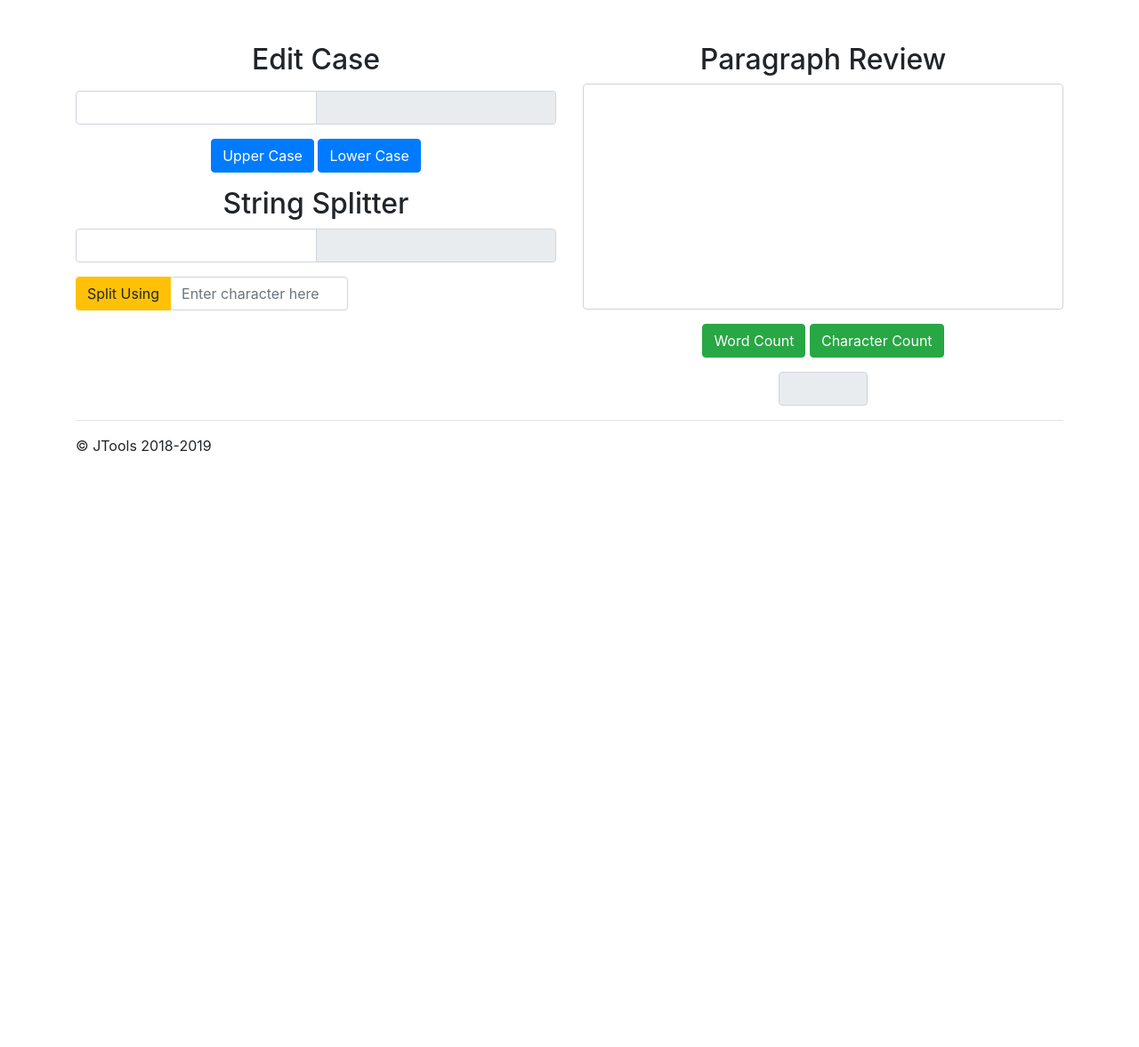
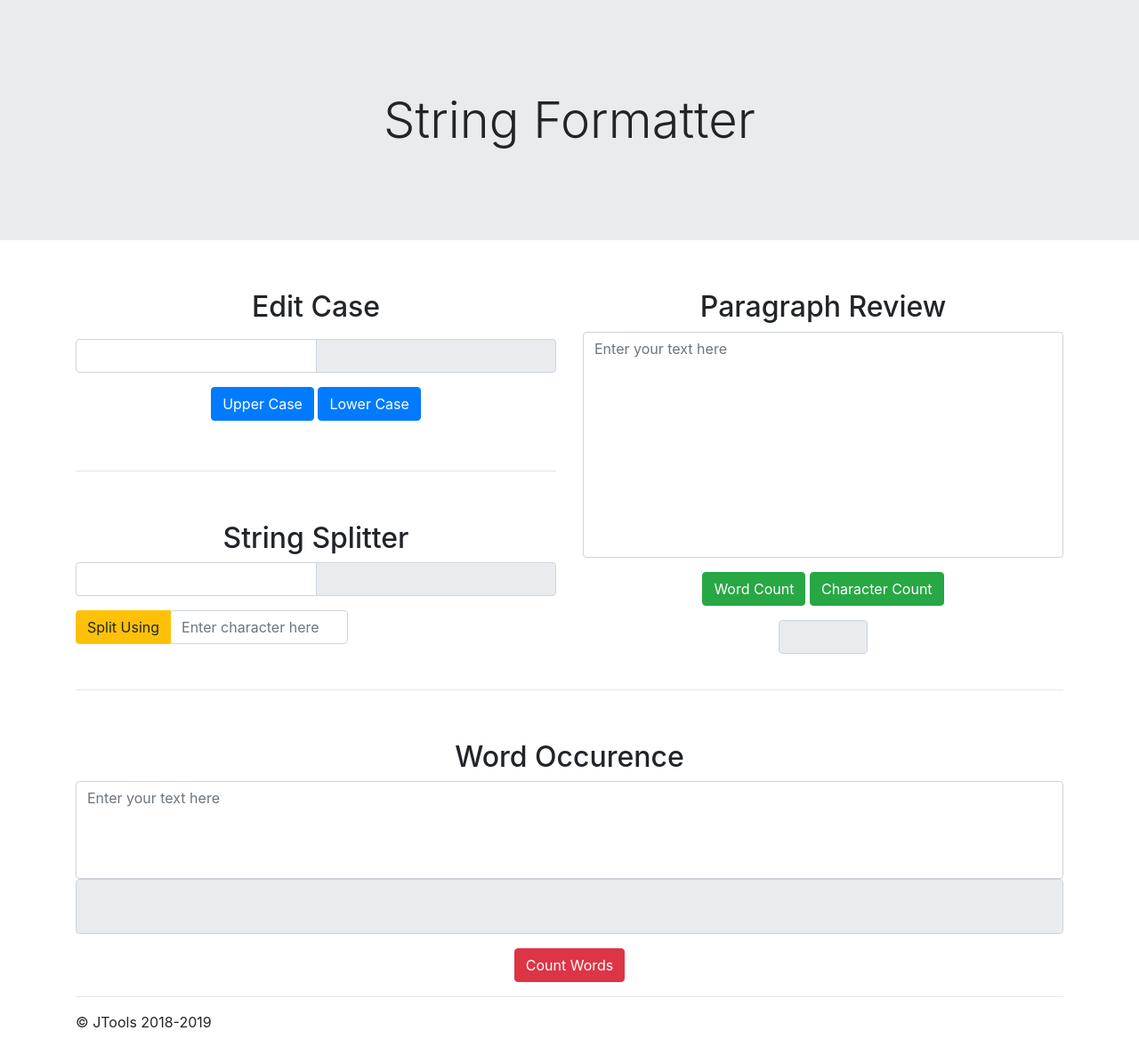
Before and after one commit to joshuazeltser/JTools, a Django app: page /stringFormatter/formatter/ in a window 1280 px wide. Shown: the part 56-1233 px from the top of the page at 89% size. Before the commit the page ends 563 px from the top, so only its background shows below. Run offline with Django 3.2, Linux system fonts and the light colour scheme; some libraries are stand-ins or nearby versions.

Commit message:
Completed formatter page apart from minor formatting problem

```diff
--- a/stringFormatter/templates/stringFormatter/formatter.html
+++ b/stringFormatter/templates/stringFormatter/formatter.html
@@ -20,6 +20,7 @@
       body {
          padding-top: 3.5rem;
         }
+
 
 
 
@@ -69,10 +70,11 @@
 </nav>
 
 <main role="main">
-
+<div class="jumbotron jumbotron-fluid">
+    <h1 class="display-4" align="center">String Formatter</h1>
+    </div>
     <br>
 
-    <br>
 
     <div class="container">
 
@@ -101,7 +103,9 @@
                                 autocomplete="off"> Lower Case
                         </button>
                     </p>
-
+                    <br>
+<hr>
+                    <br>
                     <p>
                     <h2>String Splitter</h2>
                     <div class="input-group">
@@ -112,13 +116,14 @@
                     </p>
 
 
-                    <div class="input-group" align="center">
+                    <div class="input-group">
                         <div class="input-group-prepend">
                             <button class="btn btn-warning" type="submit" name="split" value="split">Split Using
                             </button>
                         </div>
                         <div style="width: 200px;" align="center">
-                            <input type="text" class="form-control" name="input7" value="{{ content7 }}" placeholder="Enter character here" aria-label=""
+                            <input type="text" class="form-control" name="input7" value="{{ content7 }}"
+                                   placeholder="Enter character here" aria-label=""
                                    aria-describedby="basic-addon1">
                         </div>
                     </div>
@@ -130,14 +135,14 @@
                     <h2>Paragraph Review</h2>
 
                     <p>
-                        <textarea class="form-control" name="input3" id="input3"
+                        <textarea class="form-control" name="input3" id="input3" placeholder="Enter your text here"
                                   rows="10">{{ content3 }}</textarea>
                         <style>
                             textarea {
                                 resize: none;
                             }
+
                         </style>
-                        <input type="hidden" name="hidden" id="hidden" value="{{ content3 }}">
                     </p>
                     <p>
                         <button class="btn btn-success" type="submit" value="word" name="word" id="word"
@@ -150,6 +155,20 @@
                     <input type="text" style="width: 100px; text-align:center;" class="form-control" name="input4"
                            value="{{ content4 }}" readonly>
                 </div>
+
+            </div>
+            <br>
+            <hr>
+            <br>
+            <p>
+                <h2 align="center">Word Occurence</h2>
+            <textarea class="form-control" name="input8" rows="4" placeholder="Enter your text here">{{ content8 }}</textarea>
+            <textarea class="form-control" name="input9" rows="2" readonly>{{ content9 }}</textarea>
+            </p>
+            <div align="center">
+             <button class="btn btn-danger" type="submit" value="count" name="count" id="count"
+                                autocomplete="off"> Count Words
+                        </button>
             </div>
 
             <hr>
@@ -162,6 +181,7 @@
 </footer>
 
 <!-- jQuery first, then Popper.js, then Bootstrap JS -->
+
 <script src="https://code.jquery.com/jquery-3.3.1.slim.min.js"
         integrity="sha384-q8i/X+965DzO0rT7abK41JStQIAqVgRVzpbzo5smXKp4YfRvH+8abtTE1Pi6jizo"
         crossorigin="anonymous"></script>
@@ -171,6 +191,8 @@
 <script src="https://stackpath.bootstrapcdn.com/bootstrap/4.1.1/js/bootstrap.min.js"
         integrity="sha384-smHYKdLADwkXOn1EmN1qk/HfnUcbVRZyYmZ4qpPea6sjB/pTJ0euyQp0Mk8ck+5T"
         crossorigin="anonymous"></script>
+<script src="https://cdnjs.cloudflare.com/ajax/libs/clipboard.js/1.5.10/clipboard.min.js"></script>
+
 
 
 </body>
--- a/stringFormatter/views.py
+++ b/stringFormatter/views.py
@@ -16,6 +16,8 @@ def formatter(request):
     message5 = request.POST.get('input5', '')
     message6 = request.POST.get('input6', '')
     message7 = request.POST.get('input7', '')
+    message8 = request.POST.get('input8', '')
+    message9 = request.POST.get('input9', '')
 
     if 'lower' in request.POST:
         message2 = Text.to_lower_case(message)
@@ -28,10 +30,13 @@ def formatter(request):
         message4 = Text.char_count(message3)
     elif 'split' in request.POST:
         message6 = Text.split_string_by(message5, message7)
+    elif 'count' in request.POST:
+        message9 = Text.word_occurence_count(message8)
 
     print(request.POST)
 
     return render(request, 'stringFormatter/formatter.html', {'content': message, 'content2': message2,
                                                               'content3': message3, 'content4': message4,
                                                               'content5': message5, 'content6': message6,
-                                                              'content7': message7})
+                                                              'content7': message7, 'content8': message8,
+                                                              'content9': message9})
```
Also changed, not shown: stringFormatter/models.py (+10 -1 lines).
